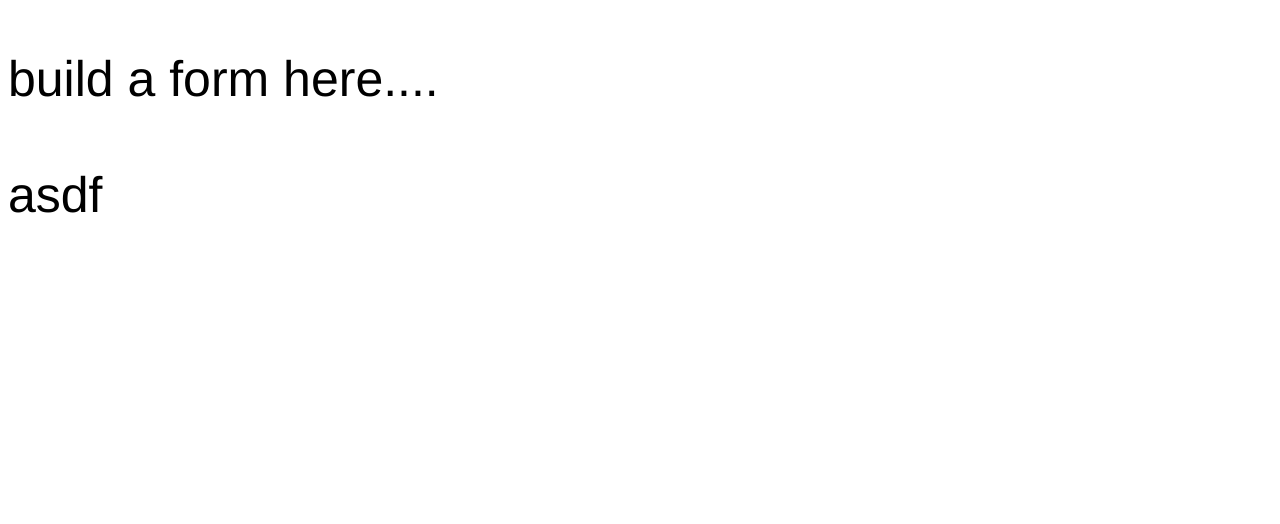
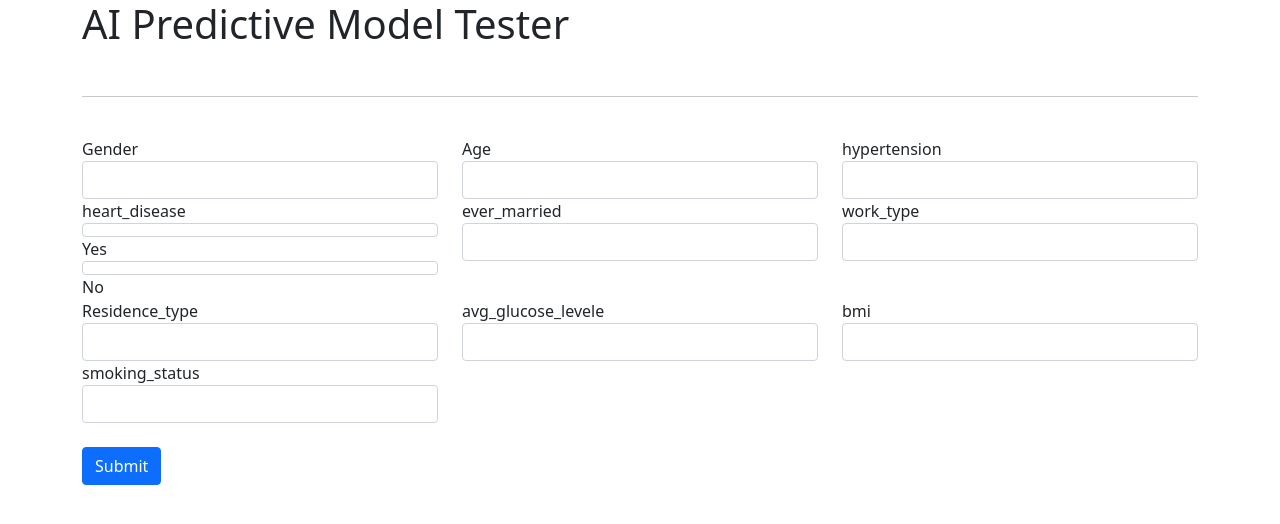
Before and after one commit to phattran01/AI-Final-Project, a Flask app: page / in a window 1280 px wide. Shown: the top 524 px of the page. Run offline with Flask 2, Linux system fonts and the light colour scheme; parts of the project's set-up code (start-up, migrations or seed data) failed here and were passed over.

Commit message:
implemented professor's template and label encoder

```diff
--- a/App.py
+++ b/App.py
@@ -1,7 +1,15 @@
 import flask
 from flask import Flask, render_template, request
+import json
+import pickle as pk
+import numpy as np
+import pandas as pd
 
 app = Flask(__name__)
+
+print("loading pickled model... ")
+trained_model = pk.load(open("model.pkl", "rb"))
+label_encoder_map = pk.load(open("label_encoder_map.pkl", "rb"))
 
 def init():
     print("initializing... ")
@@ -10,6 +18,30 @@ def init():
 def index():
     return render_template('index.html')
 
+@app.route('/predict', methods = ['POST'])
+def result():
+
+    #break down the values incoming from your form
+    to_predict_list = request.form.to_dict()
+    to_predict_list=list(to_predict_list.values())
+    print(to_predict_list)
+
+    #build a data frame out of the incoming values
+    to_predict = np.array(to_predict_list).reshape(1,10)
+    print(to_predict)
+    df = pd.DataFrame(to_predict, columns = ['gender', 'age', 'hypertension', 'heart_disease', 'ever_married', 'work_type', 'Residence_type', 'avg_glucose_level', 'bmi', 'smoking_status'])
+
+    #lowercase & encode the data captured from the form submit with your pickled encoder
+    df= df.applymap(lambda s:s.lower() if type(s) == str else s)
+    df.replace(label_encoder_map, inplace=True)
+    print(df)
+
+    #make the prediction of your encoded submitted data with your pickled trained model
+    y_pred = trained_model.predict_proba(df)
+    print("X=%s, Predicted=%s" % (df.to_numpy, y_pred[:,1]))
+
+    #return the results to your predict screen
+    return render_template('predict.html', prediction=y_pred[:,1])
 
 if __name__ == '__main__':
     init()
--- a/templates/index.html
+++ b/templates/index.html
@@ -1,25 +1,123 @@
-
- <!DOCTYPE html>
+<!DOCTYPE html>
  <html lang="en">
  <head>
-   <title>ur app..</title>
+   <title>Prediction Tester</title>
    <meta charset="utf-8">
    <meta name="viewport" content="width=device-width, initial-scale=1">
-   <link rel="stylesheet" href="/static/style.css">
 
-    <script>
-      alert("Page has been loaded successfully")
-    </script>
- </head>
+   <!-- import bootstrap -->
+    <!-- Latest compiled and minified CSS -->
+    <link href="https://cdn.jsdelivr.net/npm/bootstrap@5.1.3/dist/css/bootstrap.min.css" rel="stylesheet">
+
+    <!-- Latest compiled JavaScript -->
+    <script src="https://cdn.jsdelivr.net/npm/bootstrap@5.1.3/dist/js/bootstrap.bundle.min.js"></script>
+    </head>
  <body>
 
 <html>
-    <body>
-        build a form here....
+<body>
+    <div class="container">
+        <div class="page-header">
+            <h1>AI Predictive Model Tester</h1>
+        </div>
+        <br>
+        <hr>
+        <br>
 
-        <br>
-        <br>
-        asdf
+       <!-- Fields
+            'Pclass', 'Name', 'Sex', 'Age','Siblings/Spouses Aboard','Parents/Children Aboard','Fare'
+        -->
 
+           <form class="row-form" action="/predict" method="POST" >
+                <div class="row">
+                    <div class="col-sm-4">
+                        <div class="form-group">
+                            <label for="gender">Gender</label>
+                            <input class="form-control" type="text" id="gender" name="gender">
+                        </div>
+                    </div>
+                    <div class="col-sm-4">
+                        <div class="form-group">
+                            <label for="age">Age</label>
+                            <input class="form-control" type="text"   id="age" name="age">
+                        </div>
+                    </div>
+                    <div class="col-sm-4">
+                        <div class="form-group">
+                            <label for="hypertension">hypertension</label>
+                            <input class="form-control" type="text"   id="hypertension" name="hypertension">
+                        </div>
+                    </div>
+                </div>
+                <div class="row">
+                    <div class="col-sm-4">
+                        <div class="form-group">
+                            <label for="heart_disease">heart_disease</label>
+                            <input class="form-control" type="radio"   id="heart_disease" name="heart_disease" value="1">Yes<br>
+                            <input class="form-control" type="radio"   id="heart_disease" name="heart_disease" value="0">No<br>
+                        </div>
+                    </div>
+                    <div class="col-sm-4">
+                        <div class="form-group">
+
+                            <label for="ever_married">ever_married</label>
+                            <input class="form-control" type="text"   id="ever_married" name="ever_married">
+                        </div>
+                    </div>
+                    <div class="col-sm-4">
+                        <div class="form-group">
+
+                            <label for="work_type">work_type</label>
+                            <input class="form-control" type="text"   id="work_type" name="work_type">
+                        </div>
+                    </div>
+                </div>
+                <div class="row">
+                    <div class="col-sm-4">
+                        <div class="form-group">
+                            <label for="Residence_type">Residence_type</label>
+                            <input class="form-control" type="text"   id="Residence_type" name="Residence_type">
+                        </div>
+                    </div>
+
+                    <div class="col-sm-4">
+                      <div class="form-group">
+                          <label for="avg_glucose_level">avg_glucose_levele</label>
+                          <input class="form-control" type="text"   id="avg_glucose_level" name="avg_glucose_level">
+                      </div>
+                    </div>
+
+                  <div class="col-sm-4">
+                    <div class="form-group">
+                        <label for="bmi">bmi</label>
+                        <input class="form-control" type="text"   id="bmi" name="bmi">
+                    </div>
+                  </div>
+
+                  <div class="col-sm-4">
+                    <div class="form-group">
+                        <label for="smoking_status">smoking_status</label>
+                        <input class="form-control" type="text"   id="smoking_status" name="smoking_status">
+                    </div>
+                  </div>
+
+                </div>
+
+                <br>
+
+                <div class="row">
+                    <div class="col-sm-4">
+                        <input type="submit" class="btn btn-primary" value="Submit">
+                    </div>
+                    <div class="col-sm-4">
+                    </div>
+                    <div class="col-sm-4">
+                    </div>
+                </div>
+
+
+
+            </form>
+        </div>
     </body>
 </html>
```
Also changed, not shown: templates/predict.html (added, +28 -0 lines), 2 other files.
